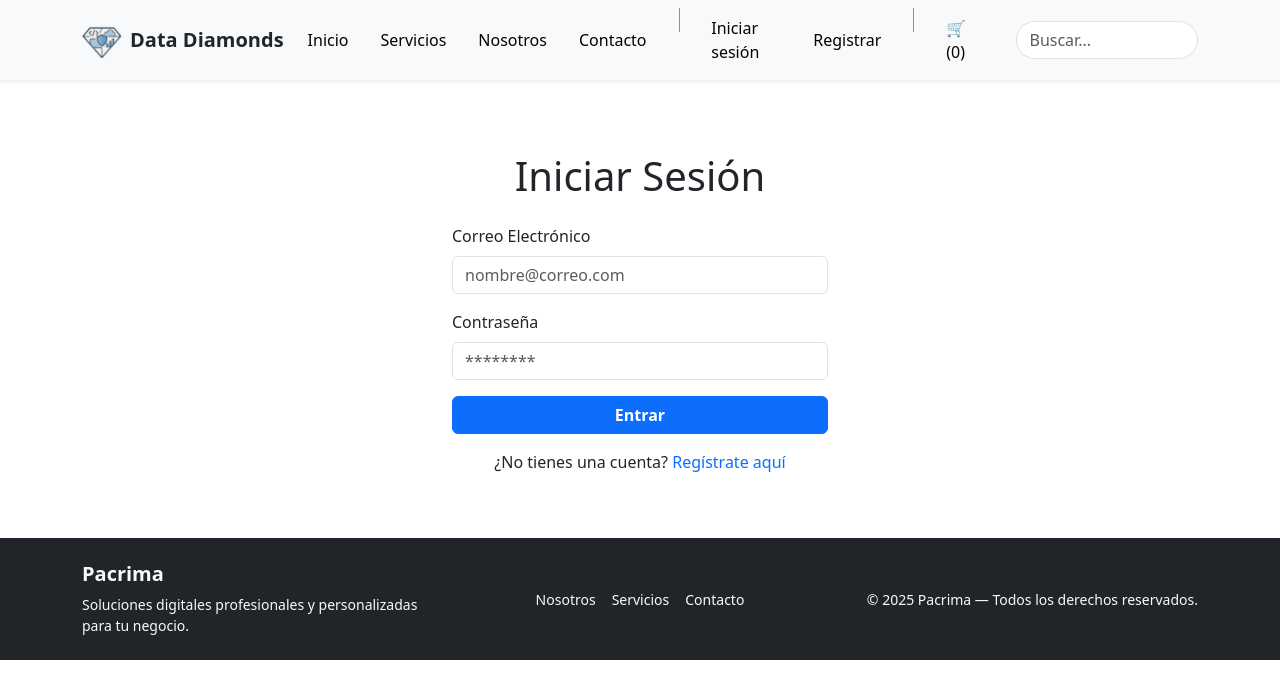
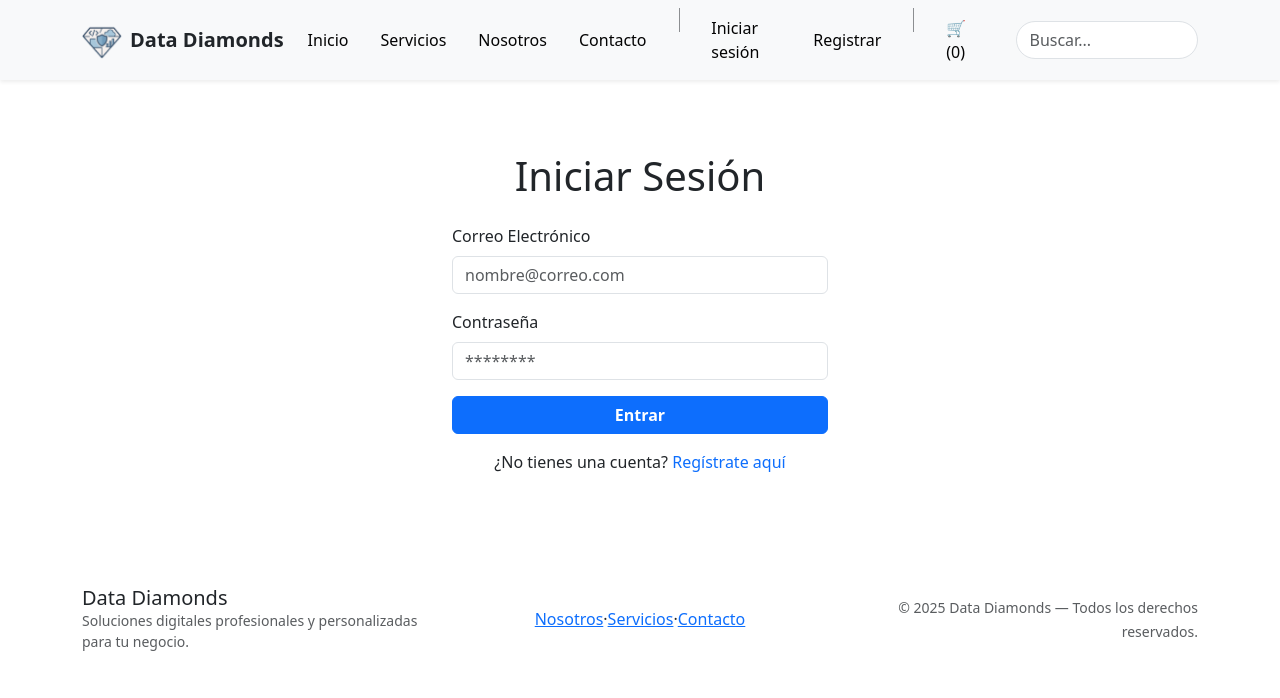
Before and after one commit to reyesgb/react-diamonds, a React (Create React App) app: page /login in a window 1280 px wide. Shown: the top 698 px of the page. Built offline with nearby package versions, Linux system fonts and the light colour scheme.

Commit message:
Update Footer.js
se corrige el footer, cambio de nombre y ajuste

```diff
--- a/src/components/Footer.js
+++ b/src/components/Footer.js
@@ -1,37 +1,40 @@
 import React from "react";
 import { Container, Row, Col } from "react-bootstrap";
+import { Link } from "react-router-dom";
 
-function Footer() {
+const BRAND = "Data Diamonds";
+
+export default function Footer() {
+  const year = new Date().getFullYear();
+
   return (
-    <footer className="bg-dark text-light py-4 mt-auto">
+    <footer className="site-footer mt-5">
       <Container>
-        <Row className="align-items-center">
+        <Row className="gy-3 align-items-center">
           <Col md={4}>
-            <h5 className="fw-bold">Pacrima</h5>
-            <p className="small mb-0">
+            <h5 className="mb-0">{BRAND}</h5>
+            <small className="text-muted d-block">
               Soluciones digitales profesionales y personalizadas para tu negocio.
-            </p>
+            </small>
           </Col>
-          <Col md={4} className="text-center my-3 my-md-0">
-            <a href="/nosotros" className="text-light mx-2 small text-decoration-none">
-              Nosotros
-            </a>
-            <a href="/servicios" className="text-light mx-2 small text-decoration-none">
-              Servicios
-            </a>
-            <a href="/contacto" className="text-light mx-2 small text-decoration-none">
-              Contacto
-            </a>
+
+          <Col md={4} className="text-md-center">
+            <nav className="footer-nav">
+              <Link to="/nosotros">Nosotros</Link>
+              <span className="sep">·</span>
+              <Link to="/servicios">Servicios</Link>
+              <span className="sep">·</span>
+              <Link to="/contacto">Contacto</Link>
+            </nav>
           </Col>
-          <Col md={4} className="text-md-end text-center">
-            <p className="small mb-0">
-              © {new Date().getFullYear()} Pacrima — Todos los derechos reservados.
-            </p>
+
+          <Col md={4} className="text-md-end">
+            <small className="text-muted">
+              © {year} {BRAND} — Todos los derechos reservados.
+            </small>
           </Col>
         </Row>
       </Container>
     </footer>
   );
 }
-
-export default Footer;
```
